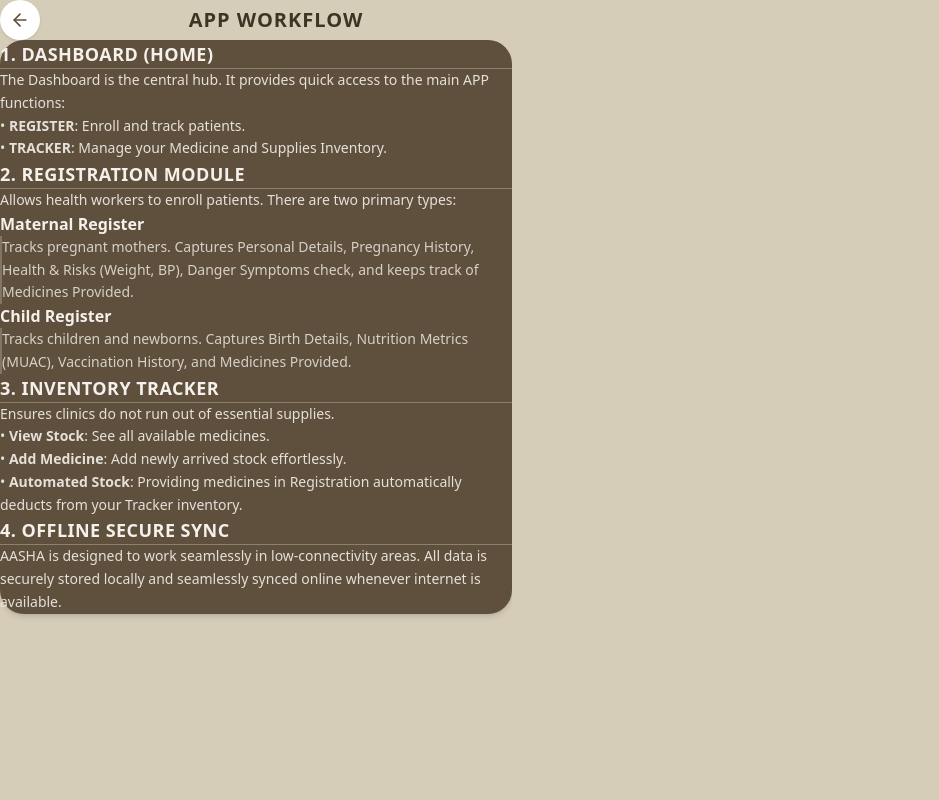
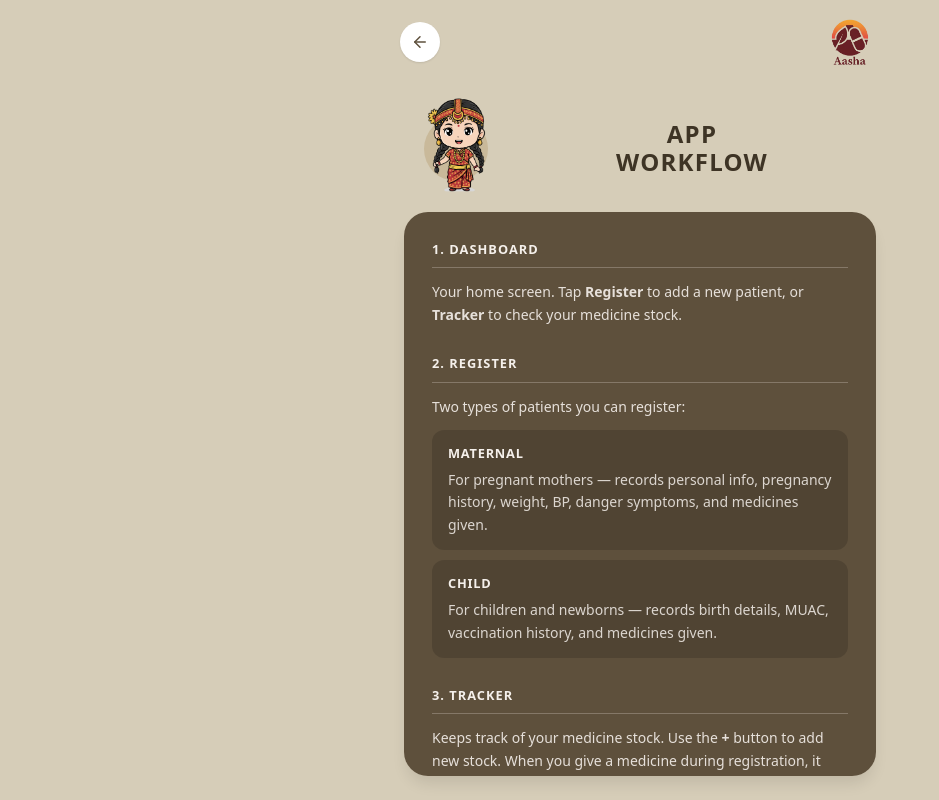
Before and after one commit to desaturne/codeyatra, a React (Vite) app in the folder frontend/: page /info in a window 1280 px wide. Shown: the whole page, without its empty margins (0-939 px from the left). Built offline with nearby package versions, Linux system fonts and the light colour scheme; sample sign-in values are in the browser's storage.

Commit message:
fix: info page ui looks good

```diff
--- a/frontend/src/pages/Info.jsx
+++ b/frontend/src/pages/Info.jsx
@@ -1,78 +1,80 @@
 import { useNavigate } from "react-router-dom";
 import { ArrowLeft } from "lucide-react";
+import Mascot from "../components/Mascot";
 
+// prettier-ignore
 function Info() {
   const navigate = useNavigate();
 
+  const sectionHeadingStyle = { fontSize: "0.8rem", fontWeight: 800, color: "#F5F0EB", textTransform: "uppercase", letterSpacing: "0.08em", borderBottom: "1px solid rgba(245,240,235,0.25)", paddingBottom: "8px", marginBottom: "12px" };
+  const bodyTextStyle = { fontSize: "0.875rem", lineHeight: 1.65, color: "rgba(245,240,235,0.9)" };
+  const cardStyle = { background: "rgba(0,0,0,0.15)", borderRadius: "12px", padding: "14px 16px" };
+  const cardTitleStyle = { fontSize: "0.8rem", fontWeight: 700, color: "#F5F0EB", textTransform: "uppercase", letterSpacing: "0.06em", marginBottom: "6px" };
+  const cardBodyStyle = { fontSize: "0.875rem", lineHeight: 1.6, color: "rgba(245,240,235,0.85)" };
+
   return (
-        <div className="h-screen bg-[#D6CDB8] flex flex-col overflow-hidden">
-            {/* Header */}
-            <header className="flex items-center px-6 py-6 shrink-0 max-w-lg mx-auto w-full">
+    <div style={{ height: "100dvh", background: "#D6CDB8", display: "flex", flexDirection: "column", overflow: "hidden" }}>
+      <div style={{ display: "flex", alignItems: "center", justifyContent: "space-between", padding: "12px 16px 8px 16px", maxWidth: "32rem", margin: "0 auto", width: "100%", flexShrink: 0 }}>
         <button
-                    onClick={() => navigate("/")}
-                    className="w-10 h-10 flex items-center justify-center rounded-full bg-white text-[#5E503C] shadow-sm hover:bg-gray-50 transition-colors mr-4"
+          onClick={() => navigate(-1)}
+          style={{ width: "40px", height: "40px", display: "flex", alignItems: "center", justifyContent: "center", borderRadius: "50%", background: "#fff", color: "#5E503C", border: "none", boxShadow: "0 1px 2px rgba(0,0,0,0.1)", cursor: "pointer" }}
           aria-label="Go back"
         >
-                    <ArrowLeft size={20} />
+          <ArrowLeft size={18} />
         </button>
-                <h1 className="text-xl font-bold text-[#3E3425] uppercase tracking-wider flex-1 text-center pr-10">
-                    App Workflow
-                </h1>
-            </header>
-
-            {/* Content Area */}
-            <div className="flex-1 overflow-y-auto px-6 pb-8 max-w-lg mx-auto w-full">
-                <div className="bg-[#5E503C] rounded-3xl p-6 shadow-md text-[#F5F0EB]">
-
-                    <div className="mb-6">
-                        <h2 className="text-lg font-bold mb-2 uppercase tracking-wide border-b border-[#F5F0EB]/30 pb-2">
-                            1. Dashboard (Home)
-                        </h2>
-                        <p className="text-sm leading-relaxed text-[#F5F0EB]/90">
-                            The Dashboard is the central hub. It provides quick access to the main APP functions:
-                            <br />• <strong>REGISTER</strong>: Enroll and track patients.
-                            <br />• <strong>TRACKER</strong>: Manage your Medicine and Supplies Inventory.
-                        </p>
+        <img src="/assets/logo.png" alt="AASHA" style={{ height: "60px", width: "60px", objectFit: "contain" }} />
       </div>
 
-                    <div className="mb-6">
-                        <h2 className="text-lg font-bold mb-2 uppercase tracking-wide border-b border-[#F5F0EB]/30 pb-2">
-                            2. Registration Module
-                        </h2>
-                        <p className="text-sm leading-relaxed text-[#F5F0EB]/90 mb-3">
-                            Allows health workers to enroll patients. There are two primary types:
-                        </p>
-                        <h3 className="font-semibold text-base mb-1">Maternal Register</h3>
-                        <p className="text-sm leading-relaxed text-[#F5F0EB]/80 mb-3 pl-2 border-l-2 border-[#D6CDB8]/30">
-                            Tracks pregnant mothers. Captures Personal Details, Pregnancy History, Health & Risks (Weight, BP), Danger Symptoms check, and keeps track of Medicines Provided.
-                        </p>
-                        <h3 className="font-semibold text-base mb-1">Child Register</h3>
-                        <p className="text-sm leading-relaxed text-[#F5F0EB]/80 pl-2 border-l-2 border-[#D6CDB8]/30">
-                            Tracks children and newborns. Captures Birth Details, Nutrition Metrics (MUAC), Vaccination History, and Medicines Provided.
-                        </p>
+      <div style={{ display: "flex", alignItems: "center", padding: "16px 24px 20px 24px", maxWidth: "32rem", margin: "0 auto", width: "100%", flexShrink: 0, gap: "8px" }}>
+        <div style={{ width: "96px", height: "96px", flexShrink: 0 }}>
+          <Mascot size="sm" />
+        </div>
+        <h1 style={{ fontSize: "1.5rem", fontWeight: 800, color: "#3E3425", lineHeight: 1.15, letterSpacing: "0.05em", textAlign: "center", flex: 1, paddingTop: "8px" }}>
+          APP<br />WORKFLOW
+        </h1>
       </div>
 
-                    <div className="mb-6">
-                        <h2 className="text-lg font-bold mb-2 uppercase tracking-wide border-b border-[#F5F0EB]/30 pb-2">
-                            3. Inventory Tracker
-                        </h2>
-                        <p className="text-sm leading-relaxed text-[#F5F0EB]/90">
-                            Ensures clinics do not run out of essential supplies.
-                            <br />• <strong>View Stock</strong>: See all available medicines.
-                            <br />• <strong>Add Medicine</strong>: Add newly arrived stock effortlessly.
-                            <br />• <strong>Automated Stock</strong>: Providing medicines in Registration automatically deducts from your Tracker inventory.
+      <div style={{ flex: 1, minHeight: 0, display: "flex", flexDirection: "column", maxWidth: "32rem", margin: "0 auto", width: "100%", padding: "0 20px 24px 20px" }}>
+        <div style={{ flex: 1, minHeight: 0, background: "#5E503C", borderRadius: "24px", overflowY: "auto", boxShadow: "0 10px 15px -3px rgba(0,0,0,0.1)", scrollbarWidth: "none", WebkitOverflowScrolling: "touch", msOverflowStyle: "none" }}>
+          <div style={{ padding: "28px", display: "flex", flexDirection: "column", gap: "28px" }}>
+
+            <section>
+              <h2 style={sectionHeadingStyle}>1. Dashboard</h2>
+              <p style={bodyTextStyle}>
+                Your home screen. Tap <strong>Register</strong> to add a new patient, or <strong>Tracker</strong> to check your medicine stock.
               </p>
+            </section>
+
+            <section>
+              <h2 style={sectionHeadingStyle}>2. Register</h2>
+              <p style={{ ...bodyTextStyle, marginBottom: "12px" }}>Two types of patients you can register:</p>
+              <div style={{ display: "flex", flexDirection: "column", gap: "10px" }}>
+                <div style={cardStyle}>
+                  <p style={cardTitleStyle}>Maternal</p>
+                  <p style={cardBodyStyle}>For pregnant mothers — records personal info, pregnancy history, weight, BP, danger symptoms, and medicines given.</p>
                 </div>
+                <div style={cardStyle}>
+                  <p style={cardTitleStyle}>Child</p>
+                  <p style={cardBodyStyle}>For children and newborns — records birth details, MUAC, vaccination history, and medicines given.</p>
+                </div>
+              </div>
+            </section>
 
-                    <div>
-                        <h2 className="text-lg font-bold mb-2 uppercase tracking-wide border-b border-[#F5F0EB]/30 pb-2">
-                            4. Offline Secure Sync
-                        </h2>
-                        <p className="text-sm leading-relaxed text-[#F5F0EB]/90">
-                            AASHA is designed to work seamlessly in low-connectivity areas. All data is securely stored locally and seamlessly synced online whenever internet is available.
+            <section>
+              <h2 style={sectionHeadingStyle}>3. Tracker</h2>
+              <p style={bodyTextStyle}>
+                Keeps track of your medicine stock. Use the <strong>+</strong> button to add new stock. When you give a medicine during registration, it automatically deducts from here — so your count stays accurate without any extra work.
               </p>
+            </section>
+
+            <section>
+              <h2 style={sectionHeadingStyle}>4. Works Offline</h2>
+              <p style={bodyTextStyle}>
+                No internet? No problem. Everything saves to your device and syncs automatically once you're back online.
+              </p>
+            </section>
+
           </div>
-
         </div>
       </div>
     </div>
```
Lines whose indentation alone changed are shown as unchanged.
